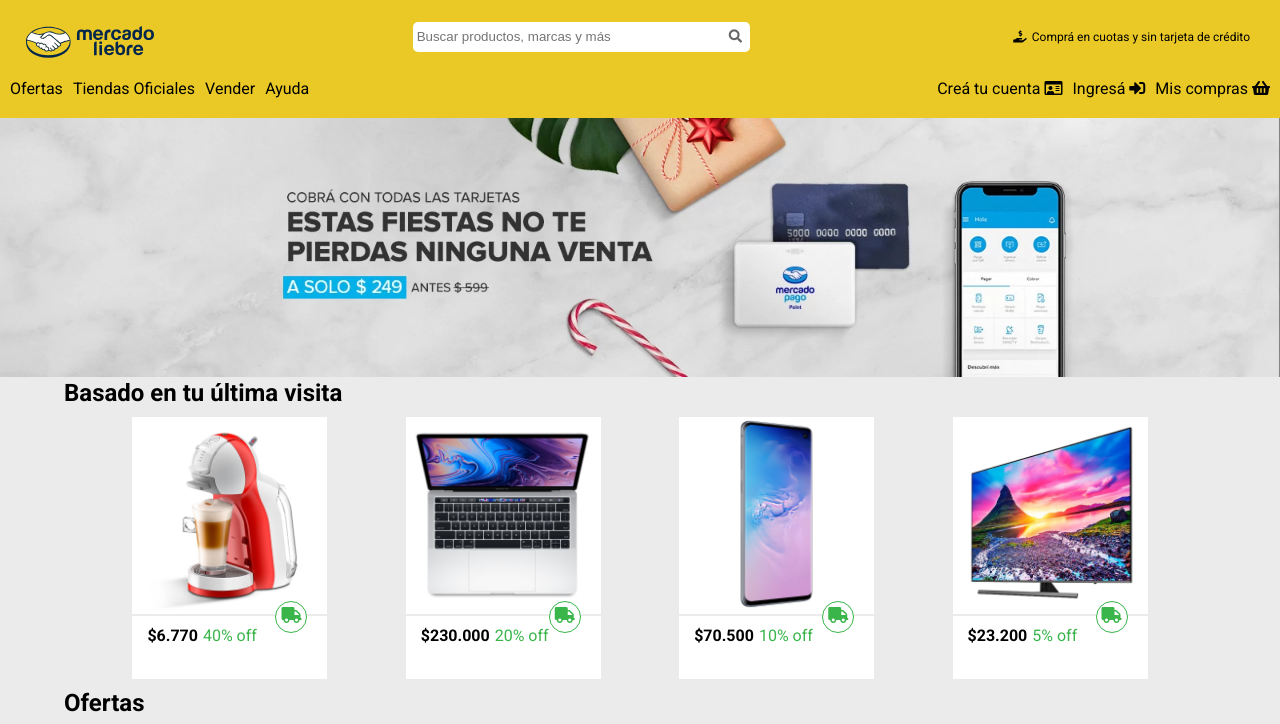
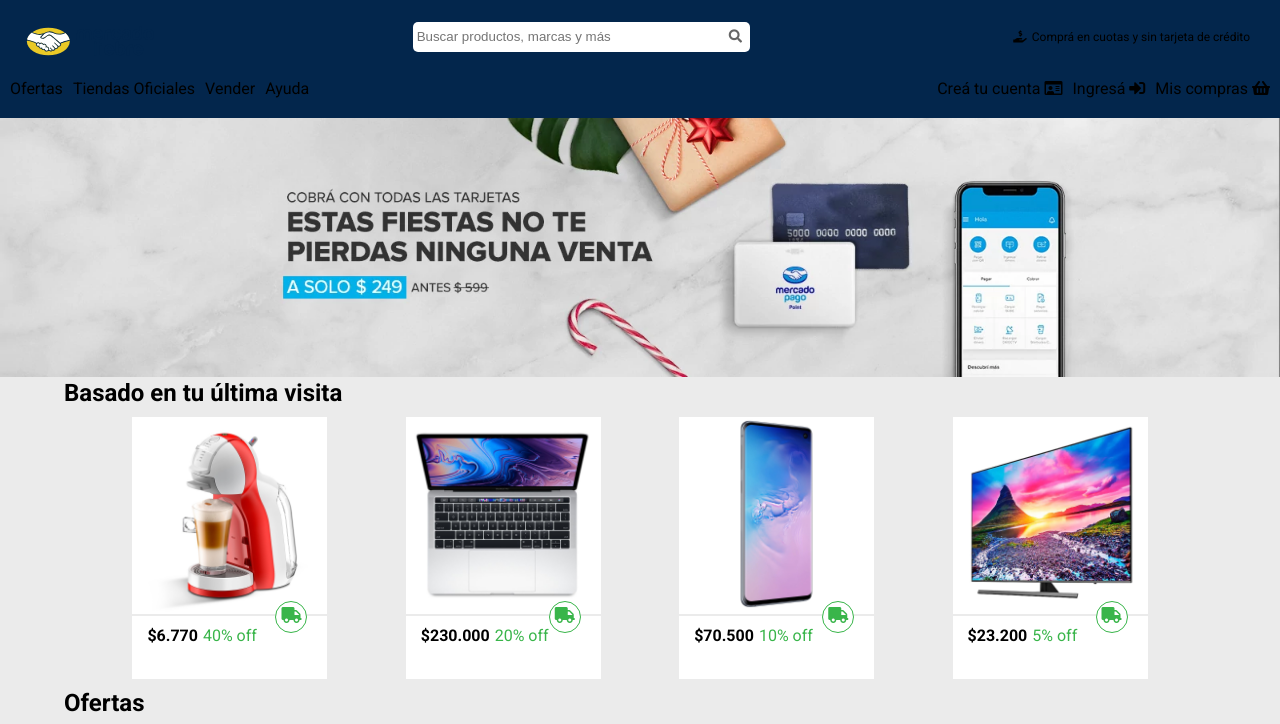
Before and after one commit to Matii-Noe/mercadoliebre_heroku, a website: page views/home.html in a window 1280 px wide. Shown: the top 724 px of the page. Drawn offline with Linux system fonts and the light colour scheme; files that its build step writes are made by us from their sources; files whose address does not match are found by name.

Commit message:
Cambiando color a azul

```diff
--- a/public/css/styles.css
+++ b/public/css/styles.css
@@ -48,7 +48,7 @@
 /*Header*/
 
 header {
-    background-color: var(--amarillo);
+    background-color: var(--azul);
     position: fixed;
     top: 0;
     width: 100%;
```
Also changed, not shown: 1 other file.
